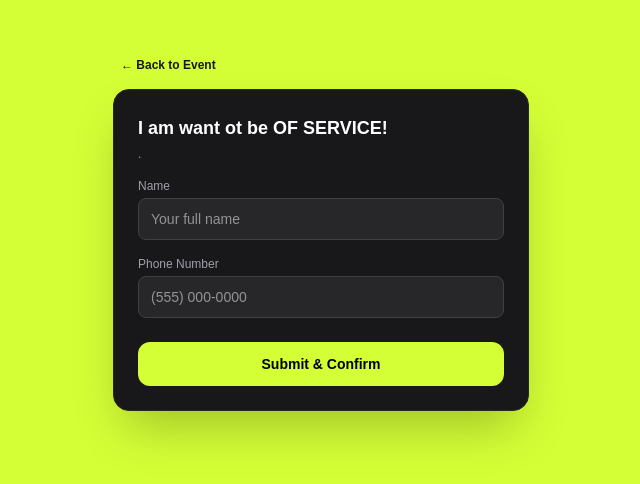
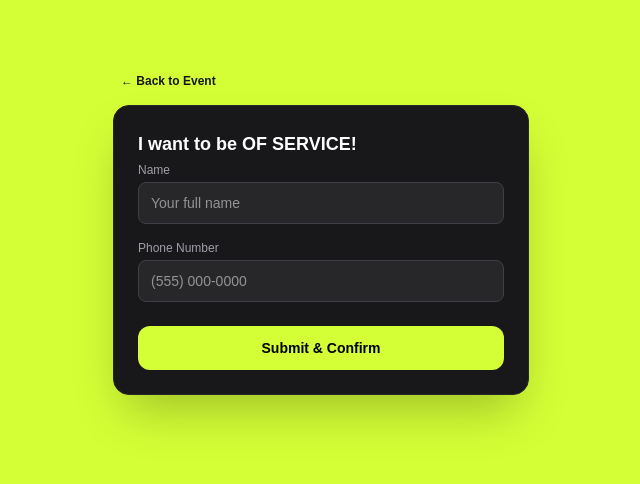
Before and after one commit to solowmodel/blanklanding, a Next.js app: page /signup in a window 1280 px wide. Shown: the part 158-642 px from the top of the page, without its empty margins (319-959 px from the left). Built offline with nearby package versions, Linux system fonts and the light colour scheme.

Commit message:
added netlify data tag agaimnnn

```diff
--- a/app/signup/page.tsx
+++ b/app/signup/page.tsx
@@ -13,8 +13,8 @@ function SignupForm() {
     const formData = new FormData(form);
 
     try {
-      // CRITICAL: Must post to "/" as specified in Netlify's AJAX documentation
-      const res = await fetch('/', {
+      // CRITICAL: Post to the static HTML file for Next.js Netlify deployments
+      const res = await fetch('/__forms.html', {
         method: 'POST',
         headers: { 'Content-Type': 'application/x-www-form-urlencoded' },
         body: new URLSearchParams(formData as any).toString(),
@@ -33,8 +33,7 @@ function SignupForm() {
 
   return (
     <div className="w-full bg-zinc-900 border border-zinc-800 rounded-2xl p-6 shadow-2xl text-white mb-4">
-      <h2 className="text-lg font-bold mb-1">I am want ot be OF SERVICE!</h2>
-      <p className="text-xs text-zinc-400 mb-4">.</p>
+      <h2 className="text-lg font-bold mb-1">I want to be OF SERVICE!</h2>
 
       {submitted ? (
         <div className="py-8 text-center text-[#d4ff36] font-semibold text-sm">
@@ -42,8 +41,8 @@ function SignupForm() {
         </div>
       ) : (
         <form onSubmit={handleSubmit} name="volunteers" className="space-y-4" data-netlify="true">
-          {/* Required hidden input for Netlify JS-rendered/AJAX forms */}
-          <input type="hidden" name="form-name" value="contact" />
+          {/* Must match the name="volunteers" on the form tag */}
+          <input type="hidden" name="form-name" value="volunteers" />
 
           <div>
             <label className="block text-xs text-zinc-400 mb-1">Name</label>
```
